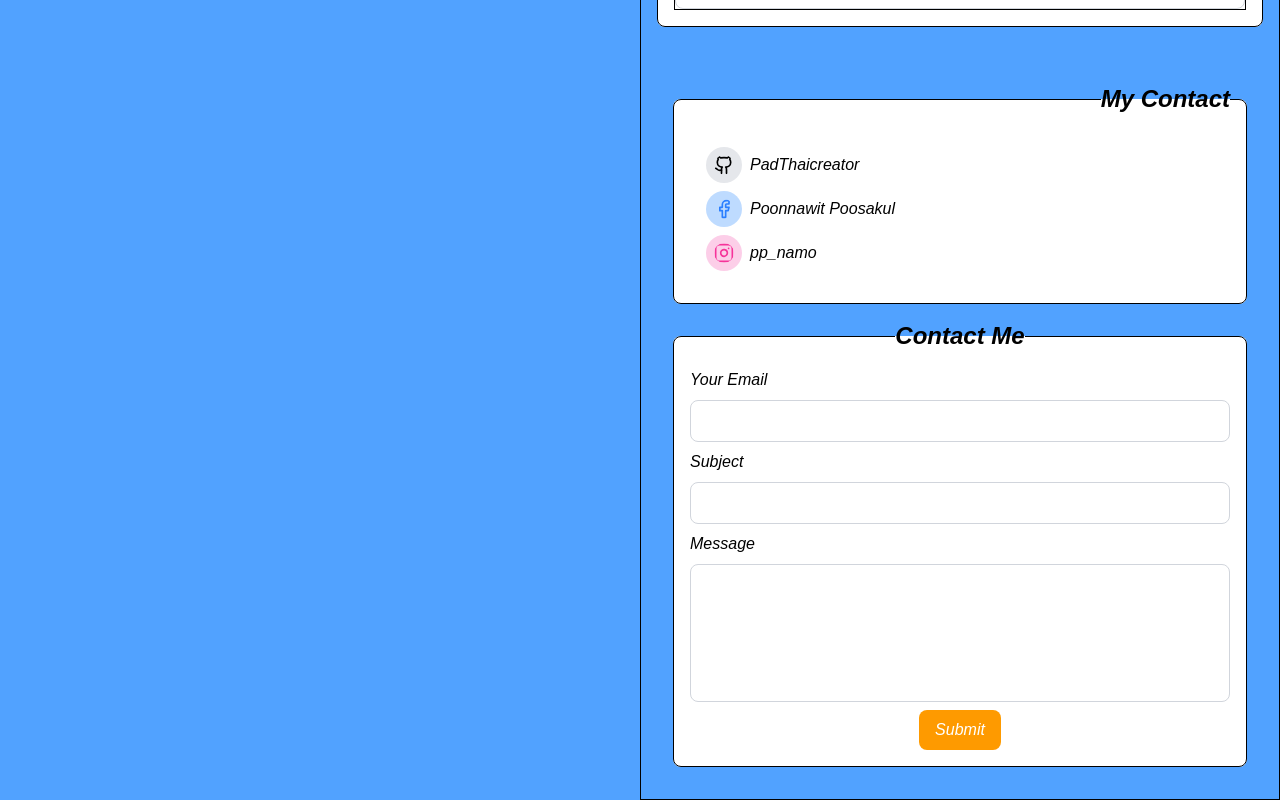
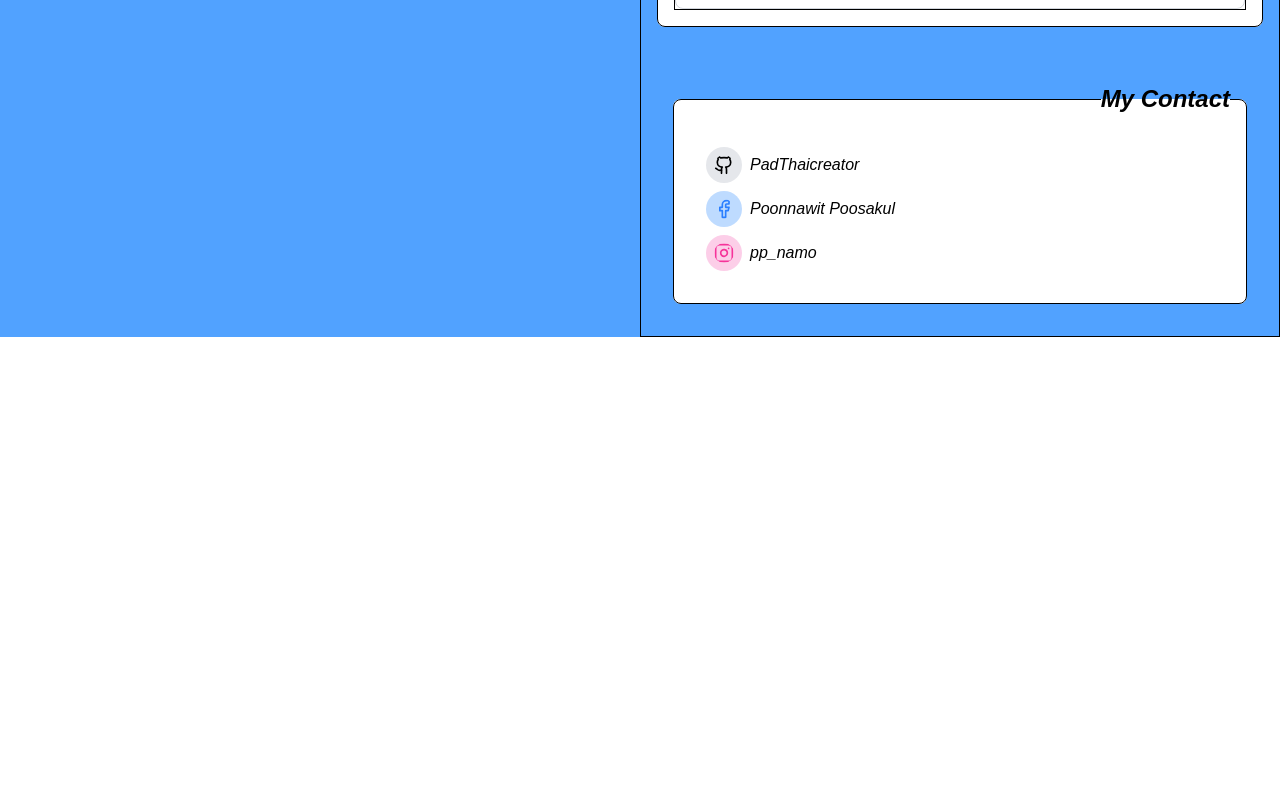
Before and after one commit to PadThaicreator/MyPortfolio, a React (Vite) app in the folder Portfolio_Frontend/: page / in a window 1280 px wide. Shown: the part 2546-3346 px from the top of the page. After the commit the page ends 2883 px from the top, so only its background shows below. Built offline with nearby package versions, Linux system fonts and the light colour scheme; no server answers; a web font is replaced by a local one.

Commit message:
Update contactSection.tsx

```diff
--- a/Portfolio_Frontend/src/pages/home/components/contactSection.tsx
+++ b/Portfolio_Frontend/src/pages/home/components/contactSection.tsx
@@ -1,30 +1,30 @@
-import axios from "axios";
+// import axios from "axios";
 import { Facebook, Github, Instagram } from "lucide-react";
-import { useState } from "react";
+// import { useState } from "react";
 
 export const ContactSection = () => {
-  const [subject, setSubject] = useState<string>("");
-  const [email, setEmail] = useState<string>("");
-  const [message, setMessage] = useState<string>("");
-  const [isSubmit , setIsSubmit] = useState<boolean>(false);
-  const apiUrl = import.meta.env.VITE_API_URL;
+  // const [subject, setSubject] = useState<string>("");
+  // const [email, setEmail] = useState<string>("");
+  // const [message, setMessage] = useState<string>("");
+  // const [isSubmit , setIsSubmit] = useState<boolean>(false);
+  // const apiUrl = import.meta.env.VITE_API_URL;
 
-  const handleSendEmail = async () => {
-    if (!subject || !email || !message) {
-      return;
-    }
-    setIsSubmit(true)
-    const payload = {
-      subject: subject,
-      email: email,
-      message: message,
-    };
+  // const handleSendEmail = async () => {
+  //   if (!subject || !email || !message) {
+  //     return;
+  //   }
+  //   setIsSubmit(true)
+  //   const payload = {
+  //     subject: subject,
+  //     email: email,
+  //     message: message,
+  //   };
 
-    const res = await axios.post(`${apiUrl}/mail/contactMe`, payload);
-    if(res){
-      setIsSubmit(false)
-    }
-  };
+  //   const res = await axios.post(`${apiUrl}/mail/contactMe`, payload);
+  //   if(res){
+  //     setIsSubmit(false)
+  //   }
+  // };
 
   return (
     <div className="flex flex-col p-4 rounded-lg    gap-4 winky-sans">
@@ -51,7 +51,7 @@ export const ContactSection = () => {
           </div>
         </div>
       </fieldset>
-      <fieldset className="card-section   rounded-md border p-2 text-black font-normal  gap-2">
+      {/* <fieldset className="card-section   rounded-md border p-2 text-black font-normal  gap-2">
         <legend className="mx-auto font-semibold text-2xl">Contact Me</legend>
         <div className="flex  flex-col text-black gap-2">
           <div className="flex flex-1 flex-col gap-2">
@@ -92,7 +92,7 @@ export const ContactSection = () => {
             </div>
           </div>
         </div>
-      </fieldset>
+      </fieldset> */}
     </div>
   );
 };
```
